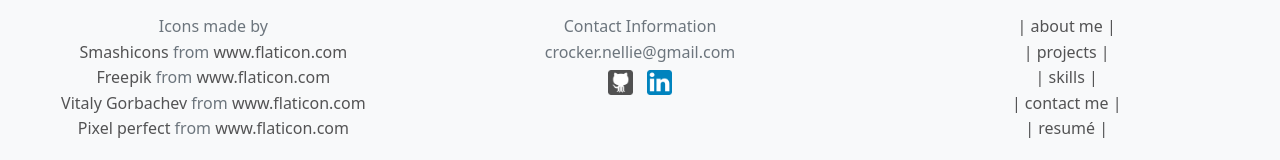
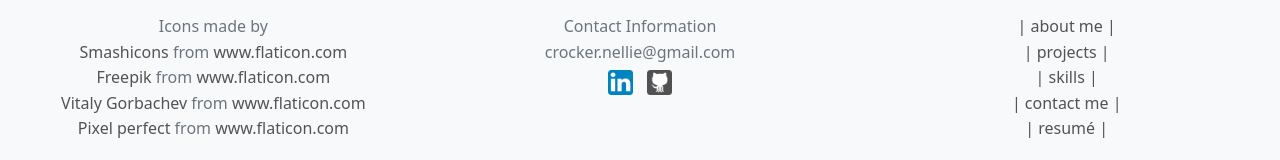
Before and after one commit to nelliecrocker/portfolio, a plain HTML site: page index.html in a window 1280 px wide. Shown: the part 2567-2727 px from the top of the page. Drawn offline with nearby package versions, Linux system fonts and the light colour scheme.

Commit message:
hyperlinked social icons

```diff
--- a/index.html
+++ b/index.html
@@ -218,8 +218,10 @@
                 <div class="footer-text">Contact Information<br>
                     crocker.nellie@gmail.com<br>
                     <div>
-                        <img id="social-icons" src="./assets/iconfinder_github_386637.png">
-                        <img id="social-icons" src="./assets/iconfinder_linkedin_386655.png">
+                        <a href="https://www.linkedin.com/in/nellie-crocker-1389002a/" target="_blank">
+                        <img id="social-icons" src="./assets/iconfinder_linkedin_386655.png"></a>
+                        <a href="https://github.com/nelliecrocker" target="_blank">
+                        <img id="social-icons" src="./assets/iconfinder_github_386637.png"></a>
 
                     </div>
                 </div>
```
